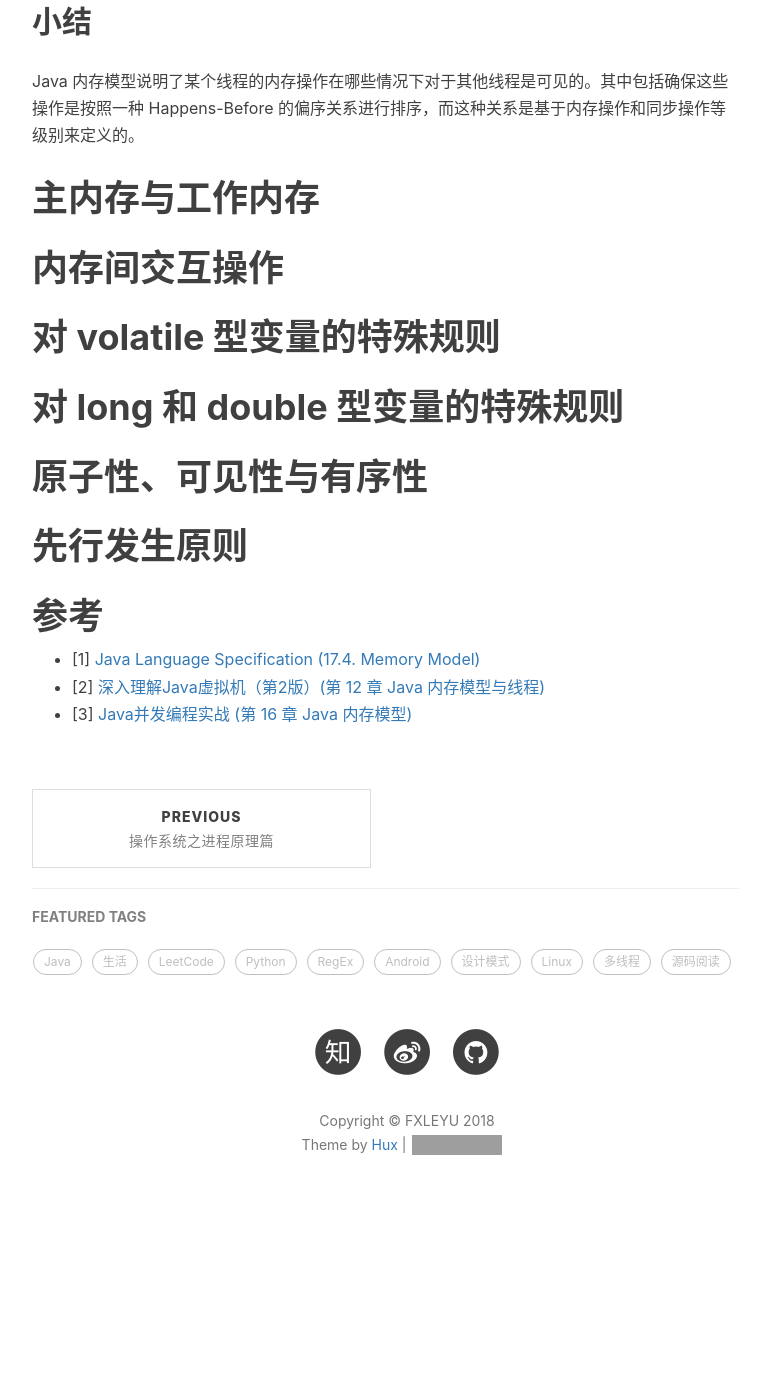
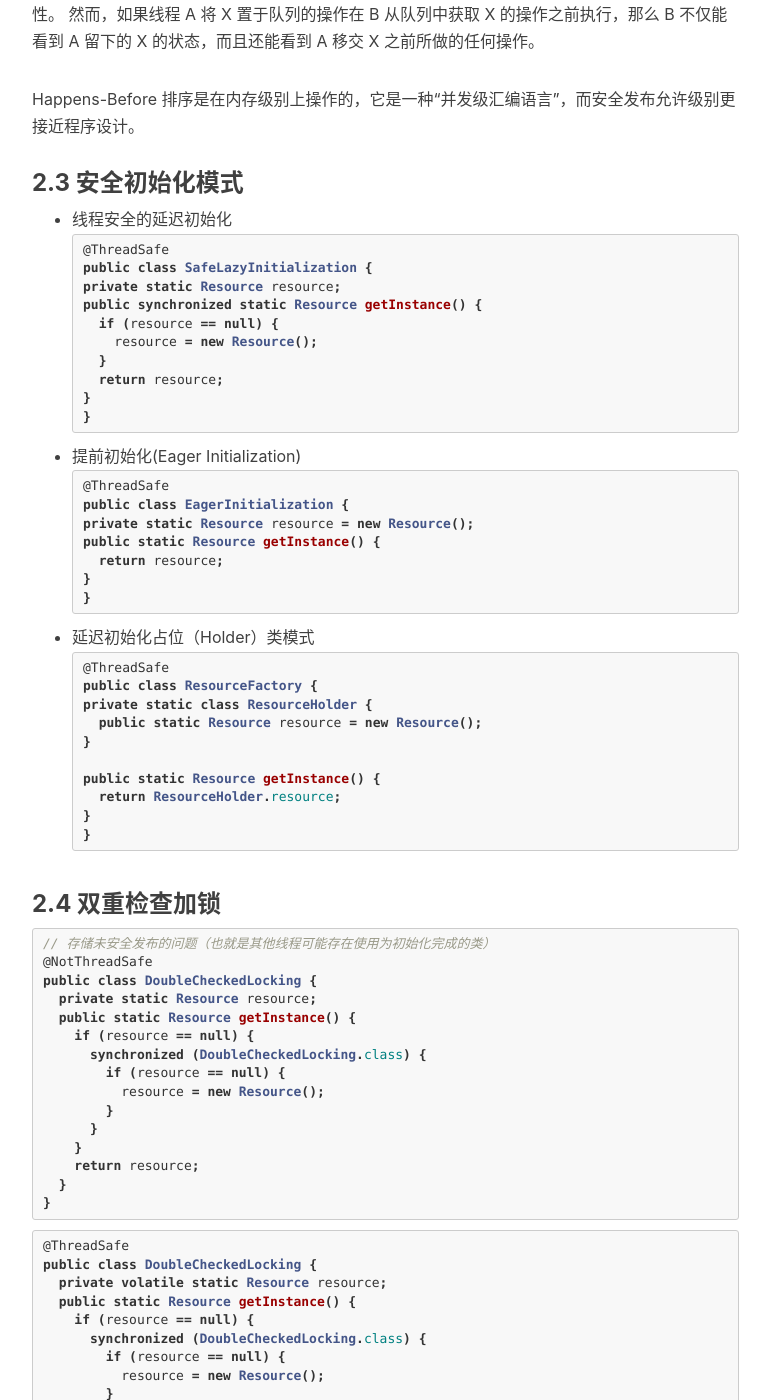
Before and after one commit to fxleyu/fxleyu.github.io, a Jekyll site: the page built from _posts/2018-09-28-hello-java-memory-model.md, in a window 1280 px wide and 1400 px high, scrolled down 3742 px. Shown: the whole window, without its empty margins (233-1003 px from the left). Built offline with Jekyll 4.4.1, drawn with Linux system fonts in a browser that asks for light colours; nearby versions of some CDN libraries; comment, search, counter and statistics services are not loaded; before the commit the page ends 4991 px from its top, so only the background shows below that; some of the changed text lies outside the part shown; grey boxes are pictures that could not be loaded.

Commit message:
[文章更新] 添加 Java 并发编程实践中的内存模式(完结，此后会使用自己的语言表述，并删除)

````diff
--- a/_posts/2018-09-28-hello-java-memory-model.md
+++ b/_posts/2018-09-28-hello-java-memory-model.md
@@ -94,6 +94,21 @@ Happens-Before 的规则包括：
 
 除了不可变对象以外，使用被另一个线程初始化的对象通常都是不安全的，除非对象的发布操作是在
 使用该对象的线程开始使用之前执行。
+```java
+@NotThreadSafe
+public class UnsafeLazyInitialization {
+  private static Resource resource;
+  public static Resource getInstance() {
+    if (resource == null) {
+      resource = new Resource();
+    }
+    return resource;
+  }
+}
+```
+上述例子中，存在多次创建的实例的问题，此外，还可能导致另外一个线程使用被部分构造的
+`Resource` 实例的引用。（原因是另外一个线程可能看到先对 `resource` 赋值，再初始化的
+问题。出现这种原因是由于线程间没有 Happens-Before 关系）
 
 ### 2.2 安全的发布
 事实上，Happens-Before 比安全发布提供了更强可见性与顺序性保证。如果将 X 从线程 A 安全地
@@ -105,10 +120,87 @@ Happens-Before 排序是在内存级别上操作的，它是一种“并发级
 接近程序设计。
 
 ### 2.3 安全初始化模式
+- 线程安全的延迟初始化
+```java
+@ThreadSafe
+public class SafeLazyInitialization {
+  private static Resource resource;
+  public synchronized static Resource getInstance() {
+    if (resource == null) {
+      resource = new Resource();
+    }
+    return resource;
+  }
+}
+```
+
+- 提前初始化(Eager Initialization)
+```java
+@ThreadSafe
+public class EagerInitialization {
+  private static Resource resource = new Resource();
+  public static Resource getInstance() {
+    return resource;
+  }
+}
+```
+
+- 延迟初始化占位（Holder）类模式
+```java
+@ThreadSafe
+public class ResourceFactory {
+  private static class ResourceHolder {
+    public static Resource resource = new Resource();
+  }
+
+  public static Resource getInstance() {
+    return ResourceHolder.resource;
+  }
+}
+```
 
 ### 2.4 双重检查加锁
+```java
+// 存储未安全发布的问题（也就是其他线程可能存在使用为初始化完成的类）
+@NotThreadSafe
+public class DoubleCheckedLocking {
+  private static Resource resource;
+  public static Resource getInstance() {
+    if (resource == null) {
+      synchronized (DoubleCheckedLocking.class) {
+        if (resource == null) {
+          resource = new Resource();
+        }
+      }
+    }
+    return resource;
+  }
+}
+```
+
+```java
+@ThreadSafe
+public class DoubleCheckedLocking {
+  private volatile static Resource resource;
+  public static Resource getInstance() {
+    if (resource == null) {
+      synchronized (DoubleCheckedLocking.class) {
+        if (resource == null) {
+          resource = new Resource();
+        }
+      }
+    }
+    return resource;
+  }
+}
+```
 
 ## 3 初始化过程中的安全性
+如果能确保初始化过程的安全性，那么就可以使得被正确构造的不可变对象再没有被同步的情况下
+也能安全地在多个线程之间共享，而不管它们是如何发布的，甚至通过某些数据竞争来发布。
+
+初始化安全性只能保证通过 `final` 域可达性的值从构造过程完成时开始的可见性，对于通过非 `final`
+域可达性的值，或者其他在构造过程完成后可能改变的值，必须采用同步来确保可见性。
 
 ## 小结
 Java 内存模型说明了某个线程的内存操作在哪些情况下对于其他线程是可见的。其中包括确保这些
````
